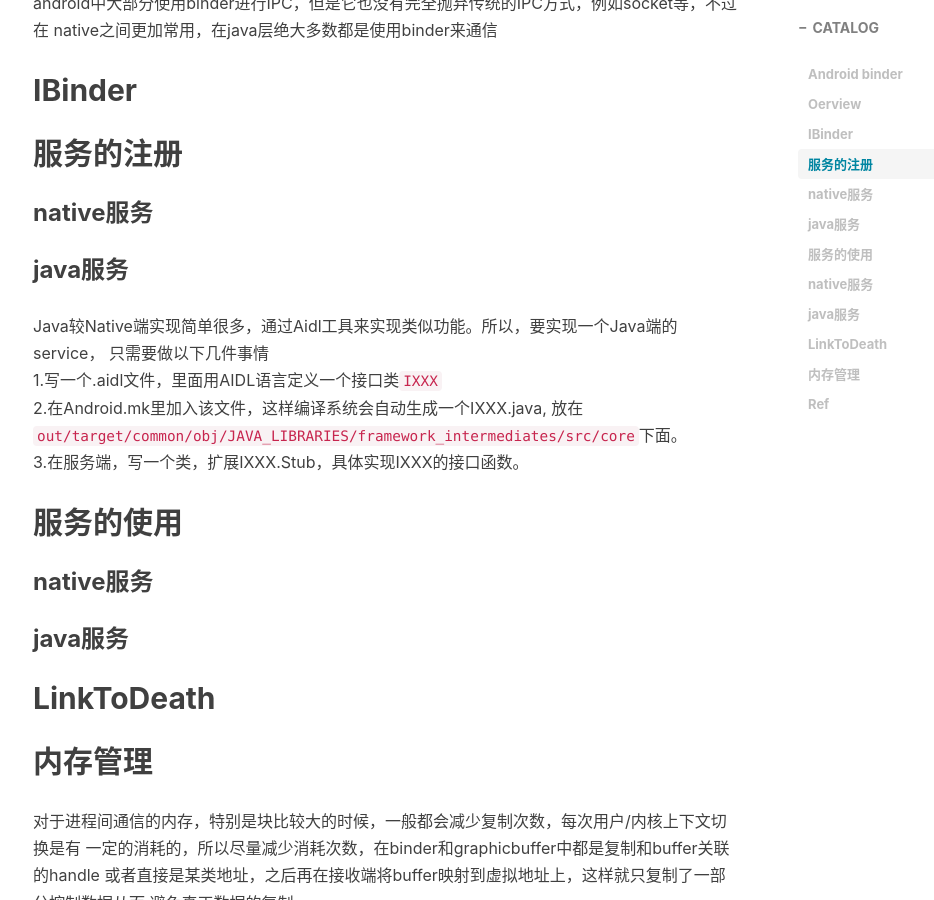
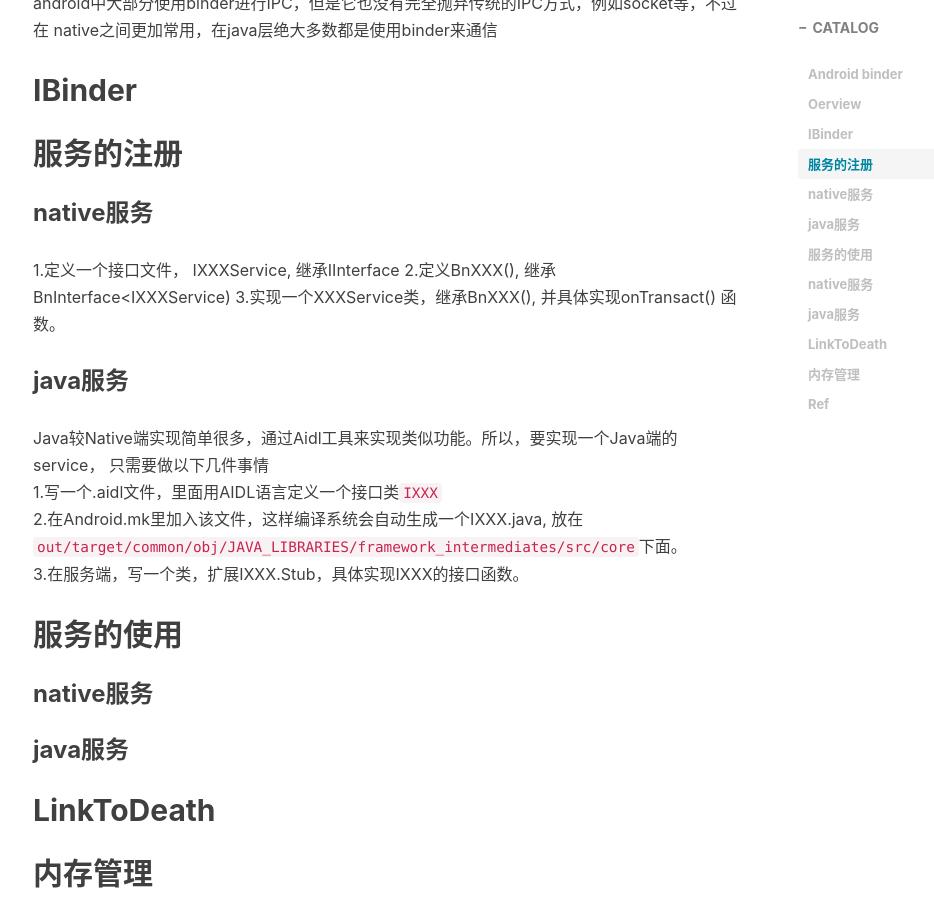
Before and after one commit to faxiang1230/faxiang1230.github.io, a Jekyll site: the page built from _posts/2018-06-25-android_binder.md, in a window 1280 px wide and 900 px high, scrolled down 1425 px. Shown: the whole window, without its empty margins (232-1166 px from the left). Built offline with Jekyll 4.4.1, drawn with Linux system fonts in a browser that asks for light colours; nearby versions of some CDN libraries; comment, search, counter and statistics services are not loaded.

Commit message:
binder part2

```diff
--- a/_posts/2018-06-25-android_binder.md
+++ b/_posts/2018-06-25-android_binder.md
@@ -38,6 +38,10 @@ native之间更加常用，在java层绝大多数都是使用binder来通信
 ## IBinder
 ## 服务的注册
 ### native服务
+1.定义一个接口文件， IXXXService, 继承IInterface
+2.定义BnXXX(), 继承 BnInterface<IXXXService)
+3.实现一个XXXService类，继承BnXXX(), 并具体实现onTransact() 函数。
+
 ### java服务
 
 Java较Native端实现简单很多，通过Aidl工具来实现类似功能。所以，要实现一个Java端的service，
```
Also changed, not shown: _posts/2018-03-22-network_tune.markdown (+6 -6 lines).
